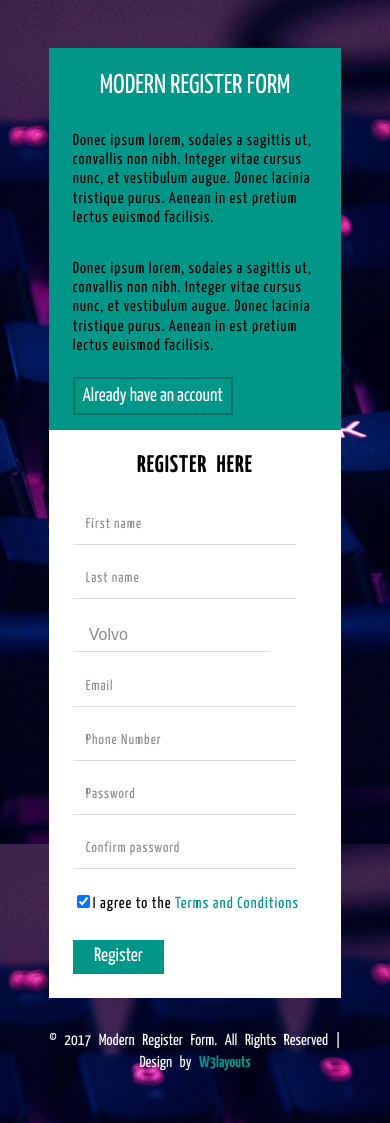
After one commit to SeljaMaths/task, a Django app: template mainproject/templates/admin/create_employees.html in a window 390 px wide. The commit adds this page. Run offline with Django 4.2, Linux system fonts and the light colour scheme; the template is opened without the code that fills it, so the values that code supplies are empty.

Commit message:
some function added

```diff
--- a/mainproject/admins/urls.py
+++ b/mainproject/admins/urls.py
@@ -2,5 +2,8 @@ from django.urls import path,include
 from . import views
 urlpatterns = [
     path('',views.main_home, name='main_home'),
-    path('admin_login/', views.admin_login, name='admin_login')
+    path('admin_login/', views.admin_login, name='admin_login'),
+    path('admin_home/', views.admin_home, name='admin_home'),
+    path('create_employee/', views.create_employee, name='create_employee')
+
     ]
--- /dev/null
+++ b/mainproject/static/form/css/style.css
@@ -0,0 +1,528 @@
+/*--
+Author: W3layouts
+Author URL: http://w3layouts.com
+License: Creative Commons Attribution 3.0 Unported
+License URL: http://creativecommons.org/licenses/by/3.0/
+--*/
+/*--- reset code ---*/
+html,body,div,span,applet,object,iframe,h1,h2,h3,h4,h5,h6,p,blockquote,pre,a,abbr,acronym,address,big,cite,code,del,dfn,em,img,ins,kbd,q,s,samp,small,strike,strong,sub,sup,tt,var,b,u,i,dl,dt,dd,ol,nav ul,nav li,fieldset,form,label,legend,table,caption,tbody,tfoot,thead,tr,th,td,article,aside,canvas,details,embed,figure,figcaption,footer,header,hgroup,menu,nav,output,ruby,section,summary,time,mark,audio,video {
+	margin:0;
+	padding:0;
+	border:0;
+	font-size:100%;
+	font:inherit;
+	vertical-align:baseline;
+}
+article, aside, details, figcaption, figure,footer, header, hgroup, menu, nav, section {
+	display: block;
+}
+ol,ul {
+	list-style:none;
+	margin:0px;
+	padding:0px;
+}
+blockquote,q {
+	quotes:none;
+}
+blockquote:before,blockquote:after,q:before,q:after {
+	content:'';
+	content:none;
+}
+table {
+	border-collapse:collapse;
+	border-spacing:0;
+}
+
+/* start editing from here */
+a {
+	text-decoration:none;
+}
+.txt-rt {
+	text-align:right;
+}/* text align right */
+.txt-lt {
+	text-align:left;
+}/* text align left */
+.txt-center {
+	text-align:center;
+/*-- W3Layouts --*/
+}/* text align center */
+.float-rt {
+	float:right;
+}/* float right */
+.float-lt {
+	float:left;
+}/* float left */
+.clear {
+	clear:both;
+}/* clear float */
+.pos-relative {
+	position:relative;
+}/* Position Relative */
+.pos-absolute {
+	position:absolute;
+}/* Position Absolute */
+.vertical-base {
+	vertical-align:baseline;
+}/* vertical align baseline */
+.vertical-top {
+	vertical-align:top;
+}/* vertical align top */
+nav.vertical ul li {
+	display:block;
+}/* vertical menu */
+nav.horizontal ul li {
+	display: inline-block;
+}/* horizontal menu */
+img {
+	max-width:100%;
+}
+/*--- end reset code ---*/
+body {
+	padding: 0;
+	margin: 0;
+	background: #FFF;
+	margin: 0;
+	font-family: 'Yanone Kaffeesatz', sans-serif;
+}
+body a {
+	transition: 0.5s all;
+	-webkit-transition: 0.5s all;
+	-moz-transition: 0.5s all;
+	-o-transition: 0.5s all;
+	-ms-transition: 0.5s all;
+	text-decoration: none;
+}
+body a:hover {
+	text-decoration: none;
+}
+body a:focus, a:hover {
+	text-decoration: none;
+}
+input[type="button"], input[type="submit"] {
+	transition: 0.5s all;
+	-webkit-transition: 0.5s all;
+	-moz-transition: 0.5s all;
+	-o-transition: 0.5s all;
+	-ms-transition: 0.5s all;
+}
+label {
+	margin: 0;
+    letter-spacing: 1px;
+}
+a:focus, a:hover {
+	text-decoration: none;
+	outline: none;
+}
+body {
+    padding: 4em 0;
+    background: url(../images/4.jpg);
+	background-attachment:fixed;
+	background-size:cover;
+}
+.register-full {
+    width: 60%;
+    margin: 0 auto;
+}
+.register-left {
+    background: #009688;
+    height: 605px;
+}
+.register-right {
+    background: #FFFFFF;
+}
+.register-in {
+    padding: 3em;
+}
+.register-left, .register-right {
+    width: 50%;
+    float: left;
+}
+.register-left p {
+    margin: 2em 0;
+    line-height: 1.8em;
+    font-size: 1em;
+    letter-spacing: 1px;
+}
+.register-left h1 {
+    font-size: 3em;
+    text-transform: uppercase;
+    font-weight: 400;
+    margin-bottom: 1em;
+    color: #FFFFFF;
+    text-align: center;
+}
+.register-right h2 {
+    text-transform: uppercase;
+    font-size: 2em;
+    font-weight: 700;
+    text-align: center;
+    letter-spacing: 1px;
+    word-spacing: 5px;
+}
+.link a {
+    color: #FFFFFF;
+    padding: .5em;
+    font-size: 1.5em;
+    border:2px solid #0a7369;
+}
+.checkbox a {
+    color: #009688;
+}
+.link a:hover{
+	color:#000;
+    border:2px solid #FFFFFF;
+	background:none;
+}
+.register-form{
+	margin:2em 0 0 0;
+}
+.register-form h4,.address h4{
+    margin-bottom: 2em;
+    color: #404040;
+    margin: 0 0 2em 0;
+    font-weight: 600;
+}
+ .register input[type="text"],.register input[type="email"],.register input[type="password"],.register input[type="tel"],.register select{
+    font-size: 1em;
+    color: #8c8c8c;
+    padding: 0.5em 1em;
+    border: 0;
+    width: 90%;
+    border-bottom: 1px solid #dcdcdc;
+    background: none;
+    -webkit-appearance: none;
+	outline: none;
+}
+input[type="checkbox"] {
+    cursor: pointer;
+}
+.register textarea {
+	min-height: 150px;
+    resize: none;
+}
+/*-- input-effect --*/
+.styled-input.agile-styled-input-top {
+    margin-top: 0;
+}
+.styled-input input:focus ~ label, .styled-input input:valid ~ label,.styled-input textarea:focus ~ label ,.styled-input textarea:valid ~ label{
+    font-size: .9em;
+    color: #333333;
+    top: -1.3em;
+    -webkit-transition: all 0.125s;
+	-moz-transition: all 0.125s;
+	-o-transition: all 0.125s;
+	-ms-transition: all 0.125s;
+    transition: all 0.125s;
+}
+.styled-input {
+	width: 100%;
+    position: relative;
+    margin: 0 0 1.6em;
+}
+.styled-input:nth-child(1),.styled-input:nth-child(3){
+	margin-left:0;
+}
+.textarea-grid{
+	float:none !important;
+	width:100% !important;
+	margin-left:0 !important;
+}
+.styled-input label {
+	color: #8c8c8c;
+    padding: 0.5em .9em;
+    position: absolute;
+    top: 0;
+    left: 0;
+    -webkit-transition: all 0.3s;
+    -moz-transition: all 0.3s;
+    transition: all 0.3s;
+    pointer-events: none;
+    font-weight: 400;
+    font-size: .9em;
+    display: block;
+    line-height: 1em;
+}
+.styled-input input ~ span,.styled-input textarea ~ span {
+	display: block;
+    width: 0;
+    height: 2px;
+    background: #333;
+    position: absolute;
+    bottom: 0;
+    left: 0;
+    -webkit-transition: all 0.125s;
+    -moz-transition: all 0.125s;
+    transition: all 0.125s;
+}
+.styled-input textarea ~ span {
+    bottom: 5px;
+}
+.styled-input input:focus.styled-input textarea:focus {
+	outline: 0;
+}
+.styled-input input:focus ~ span,.styled-input textarea:focus ~ span {
+	width: 100%;
+	-webkit-transition: all 0.075s;
+	-moz-transition: all 0.075s;
+	transition: all 0.075s;
+}
+/*-- //input-effect --*/
+.register-form input[type="submit"] {
+    outline: none;
+    color: #FFFFFF;
+    padding: .3em 1em;
+    font-size: 1.4em;
+    margin: 1em 0 0 0;
+    -webkit-appearance: none;
+    background: #009688;
+    border: 2px solid #009688;
+    cursor: pointer;
+    -webkit-transition: 0.5s all;
+    -moz-transition: 0.5s all;
+    -o-transition: 0.5s all;
+    -ms-transition: 0.5s all;
+    transition: 0.5s all;
+	font-family: 'Yanone Kaffeesatz', sans-serif;
+}
+.register-form input[type="submit"]:hover {
+    background: #FFFFFF;
+	color:#009688;
+	border: 2px solid #009688;
+}
+input[type="text"] {
+    width: 100%;
+}
+/*-- //contact --*/
+/*-- copyright --*/
+.agile-copyright {
+    color: #fff;
+    text-align: center;
+    font-size: 1em;
+    margin: 2em 0 0;
+    word-spacing: 5px;
+}
+.agile-copyright a:hover{
+    color: #FFF;
+}
+.agile-copyright a {
+    color: #009688;
+	font-weight:600;
+}
+/*-- //copyright --*/
+
+/* responsive design */
+@media (max-width: 1440px) {
+	.register-full {
+		width: 65%;
+	}
+	.register-left h1 {
+		font-size: 2.9em;
+	}
+}
+@media (max-width: 1366px) {
+	.register-left h1 {
+		font-size: 2.7em;
+	}
+}
+@media (max-width: 1080px) {
+	.register-full {
+		width: 75%;
+	}
+	.register-left p {
+		line-height: 1.6em;
+	}
+	.link a {
+		padding: .4em;
+		font-size: 1.4em;
+	}
+}
+@media (max-width: 1024px) {
+	.register-full {
+		width: 75%;
+	}
+	.register-left h1 {
+		font-size: 2.5em;
+	}
+	.register-left {
+		height: 602px;
+}
+	.register-right h2 {
+		font-size: 1.8em;
+	}
+}
+@media (max-width: 991px) {
+	.register-left h1 {
+		font-size: 2.8em;
+	}
+	.register-right h2 {
+		font-size: 1.6em;
+	}
+	.register-left {
+		height: 598px;
+	}
+	.register-full {
+		width: 85%;
+	}
+}
+
+@media (max-width: 800px) {
+	.register-full {
+		width: 84%;
+	}
+	.register-in {
+		padding: 2em;
+	}
+	.register-left {
+		height: 567px;
+	}
+	.register-left h1 {
+		font-size: 2.1em;
+	}
+	.register input[type="text"], .register input[type="email"], .register input[type="password"], .register input[type="tel"] {
+    width: 87%;
+	}
+}
+@media (max-width: 768px) {
+	.register-left h1 {
+		font-size: 2em;
+	}
+	.register-left p {
+		line-height: 1.4em;
+	}
+	.link a {
+		padding: .4em;
+		font-size: 1.2em;
+	}
+	.register-form input[type="submit"] {
+		font-size: 1.2em;
+	}
+	.register-left {
+		height: 559px;
+	}
+}
+
+@media (max-width: 736px) {
+	.styled-input {
+		margin: 0 0 1.2em;
+	}
+	i {
+		line-height: 2em;
+	}
+	.register-left {
+		height: 531px;
+	}
+	.register-left h1 {
+		font-size: 2em;
+	}
+	.register-right h2 {
+		font-size: 1.5em;
+	}
+}
+@media (max-width: 667px) {
+	.register-full {
+		width: 90%;
+	}
+	.register-in {
+		padding: 2em;
+	}
+	.register-left {
+		height: 531px;
+	}
+}
+@media (max-width: 640px) {
+	.register-full {
+		width: 92%;
+	}
+	.register-left {
+		height: 547px;
+	}
+}
+@media (max-width: 600px) {
+	.register-left {
+		height: 547px;
+	}
+}
+@media (max-width: 568px) {
+	.register-in {
+		padding: 1.5em;
+	}
+	.register-left h1 {
+		font-size: 1.7em;
+	}
+	.register-left p {
+		margin: 2em 0;
+		line-height: 1.2em;
+	}
+	.register-left {
+		height: 531px;
+	}
+}
+@media (max-width: 480px) {
+	.register-left, .register-right {
+		width: 100%;
+		height: inherit;
+	}
+	.register-full {
+		width: 70%;
+	}
+}
+@media (max-width: 414px) {
+	.register-left{
+		width: 100%;
+		height: inherit;
+	}
+	body {
+		padding: 3em 0;
+	}
+	.register-right{
+		width:100%;
+	}
+	.register-full {
+		width: 75%;
+	}
+	.styled-input {
+		width: 90%;
+	}
+	.agile-copyright {
+		line-height: 1.4em;
+		padding: 0 3em;
+	}
+}
+@media (max-width: 320px) {
+	body {
+		padding: 2em 0;
+	}
+	.register-left h1 {
+		font-size: 1.6em;
+	}
+	.register-full {
+		width: 80%;
+	}
+	.register input[type="text"], .register input[type="email"], .register input[type="password"], .register input[type="tel"] {
+		padding: 0.3em;
+	}
+	.register-form input[type="submit"] ,.register-form input[type="submit"]:hover{
+		padding: 0.4em;
+		border: 1px solid #009688;
+	}
+	.link a{
+		border: 1px solid #0a7369;
+	}
+	.link a:hover {
+		border: 1px solid #FFFFFF;
+	}
+	.register-left p {
+		margin: 1em 0;
+	}
+	.register-form input[type="submit"] {
+		font-size: 1em;
+	}
+	.agile-copyright {
+		margin: 2em 1em 0;
+		word-spacing: 3px;
+		padding: 0em;
+	}
+}
+
+/* //responsive design */
--- /dev/null
+++ b/mainproject/templates/admin/create_employees.html
@@ -0,0 +1,103 @@
+<!--A Design by W3layouts
+Author: W3layouts
+Author URL: http://w3layouts.com
+License: Creative Commons Attribution 3.0 Unported
+License URL: http://creativecommons.org/licenses/by/3.0/
+-->
+<!DOCTYPE html>
+<html lang="en">
+<head>
+<title>Modern Register Form Flat Responsive Widget Template :: w3layouts</title>
+<!-- meta data -->
+<meta name="viewport" content="width=device-width, initial-scale=1">
+<meta http-equiv="Content-Type" content="text/html; charset=utf-8" />
+<meta name="keywords" content="Modern Register Form Responsive web template, Bootstrap Web Templates, Flat Web Templates, Android Compatible web template,
+Smartphone Compatible web template, free webdesigns for Nokia, Samsung, LG, SonyEricsson, Motorola web design" />
+<script type="application/x-javascript"> addEventListener("load", function() { setTimeout(hideURLbar, 0); }, false);
+		function hideURLbar(){ window.scrollTo(0,1); } </script>
+<!-- //meta data -->
+<link href="//fonts.googleapis.com/css?family=Yanone+Kaffeesatz:200,300,400,700&amp;subset=cyrillic,latin-ext,vietnamese" rel="stylesheet">
+<!-- css files -->
+<link href="css/style.css" type="text/css" rel="stylesheet" media="all">
+<!-- //css files -->
+</head>
+<!-- body starts -->
+<body>
+<!-- section -->
+<section class="register">
+	<div class="register-full">
+		<div class="register-left">
+			<div class="register-in">
+				<h1>Modern Register Form</h1>
+				<p>Donec ipsum lorem, sodales a sagittis ut, convallis non nibh. Integer vitae cursus nunc, et vestibulum augue. Donec lacinia tristique purus. Aenean in est pretium lectus euismod facilisis.</p>
+				<p>Donec ipsum lorem, sodales a sagittis ut, convallis non nibh. Integer vitae cursus nunc, et vestibulum augue. Donec lacinia tristique purus. Aenean in est pretium lectus euismod facilisis.</p>
+				<div class="link">
+					<a href="#">Already have an account</a>
+				</div>
+			</div>
+		</div>
+		<div class="register-right">
+			<div class="register-in">
+				<h2>register here</h2>
+				<div class="register-form">
+					<form action="#" method="post">
+						<div class="fields-grid">
+							<div class="styled-input agile-styled-input-top">
+								<input type="text" name="First name" required="">
+								<label>First name</label>
+								<span></span>
+							</div>
+							<div class="styled-input">
+								<input type="text" name="Last name" required="">
+								<label>Last name</label>
+								<span></span>
+							</div>
+
+							<div class="styled-input">
+								<select name="cars" id="cars">
+									<option value="volvo">Volvo</option>
+									<option value="saab">Saab</option>
+									<option value="mercedes">Mercedes</option>
+									<option value="audi">Audi</option>
+								</select>
+								<!-- <label for="cars">Choose a car:</label> -->
+							</div>
+							<div class="styled-input">
+								<input type="email" name="Email" required="">
+								<label>Email</label>
+								<span></span>
+							</div>
+							<div class="styled-input">
+								<input type="tel" name="Phone" required="">
+								<label>Phone Number</label>
+								<span></span>
+							</div>
+							<div class="styled-input">
+								<input type="password" name="password" required="">
+								<label>Password</label>
+								<span></span>
+							</div>
+							<div class="styled-input">
+								<input type="password" name="password" required="">
+								<label> Confirm password</label>
+								<span></span>
+							</div>
+							<div class="clear"> </div>
+							 <label class="checkbox"><input type="checkbox" name="checkbox" checked><i></i>I agree to the <a href="#">Terms and Conditions</a></label>
+						</div>
+						<input type="submit" value="Register">
+					</form>
+				</div>
+			</div>
+			<div class="clear"> </div>
+		</div>
+	<div class="clear"> </div>
+	</div>
+	<!-- copyright -->
+	<p class="agile-copyright">© 2017 Modern Register Form. All Rights Reserved | Design by <a href="https://w3layouts.com/" target="_blank">W3layouts</a></p>
+	<!-- //copyright -->
+</section>
+<!-- //section -->
+</body>
+<!-- //body ends -->
+</html>
--- a/mainproject/templates/admin/login.html
+++ b/mainproject/templates/admin/login.html
@@ -30,7 +30,8 @@ Author URL: http://w3layouts.com
             <div class="w3l-form-info">
                 <div class="w3_info">
                     <h2>Login</h2>
-                    <form action="#" method="post">
+                    <form action="" method="post">
+                        {% csrf_token %}
                         <div class="input-group">
                             <span><i class="fas fa-user" aria-hidden="true"></i></span>
                             <input type="email" name="email" placeholder="Username or Email" required="">
```
Also changed, not shown: mainproject/admins/views.py (+5 -2 lines), mainproject/templates/admin/admin_home.html (added, +12 -0 lines), mainproject/static/form/images/4.jpg (added).
